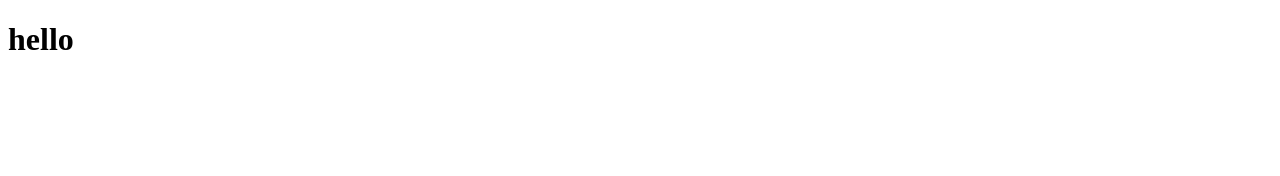
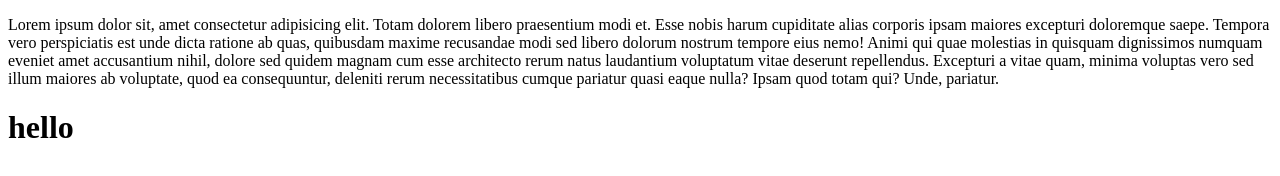
Before and after one commit to DimpalAgrawal/Dimpal, a plain HTML site: page index.html in a window 1280 px wide. Drawn offline with Linux system fonts and the light colour scheme.

Commit message:
add changes

```diff
--- a/index.html
+++ b/index.html
@@ -7,6 +7,7 @@
     <title>Document</title>
 </head>
 <body>
+    <p>Lorem ipsum dolor sit, amet consectetur adipisicing elit. Totam dolorem libero praesentium modi et. Esse nobis harum cupiditate alias corporis ipsam maiores excepturi doloremque saepe. Tempora vero perspiciatis est unde dicta ratione ab quas, quibusdam maxime recusandae modi sed libero dolorum nostrum tempore eius nemo! Animi qui quae molestias in quisquam dignissimos numquam eveniet amet accusantium nihil, dolore sed quidem magnam cum esse architecto rerum natus laudantium voluptatum vitae deserunt repellendus. Excepturi a vitae quam, minima voluptas vero sed illum maiores ab voluptate, quod ea consequuntur, deleniti rerum necessitatibus cumque pariatur quasi eaque nulla? Ipsam quod totam qui? Unde, pariatur.</p>
     <h1>hello</h1>
 </body>
 </html>
```
